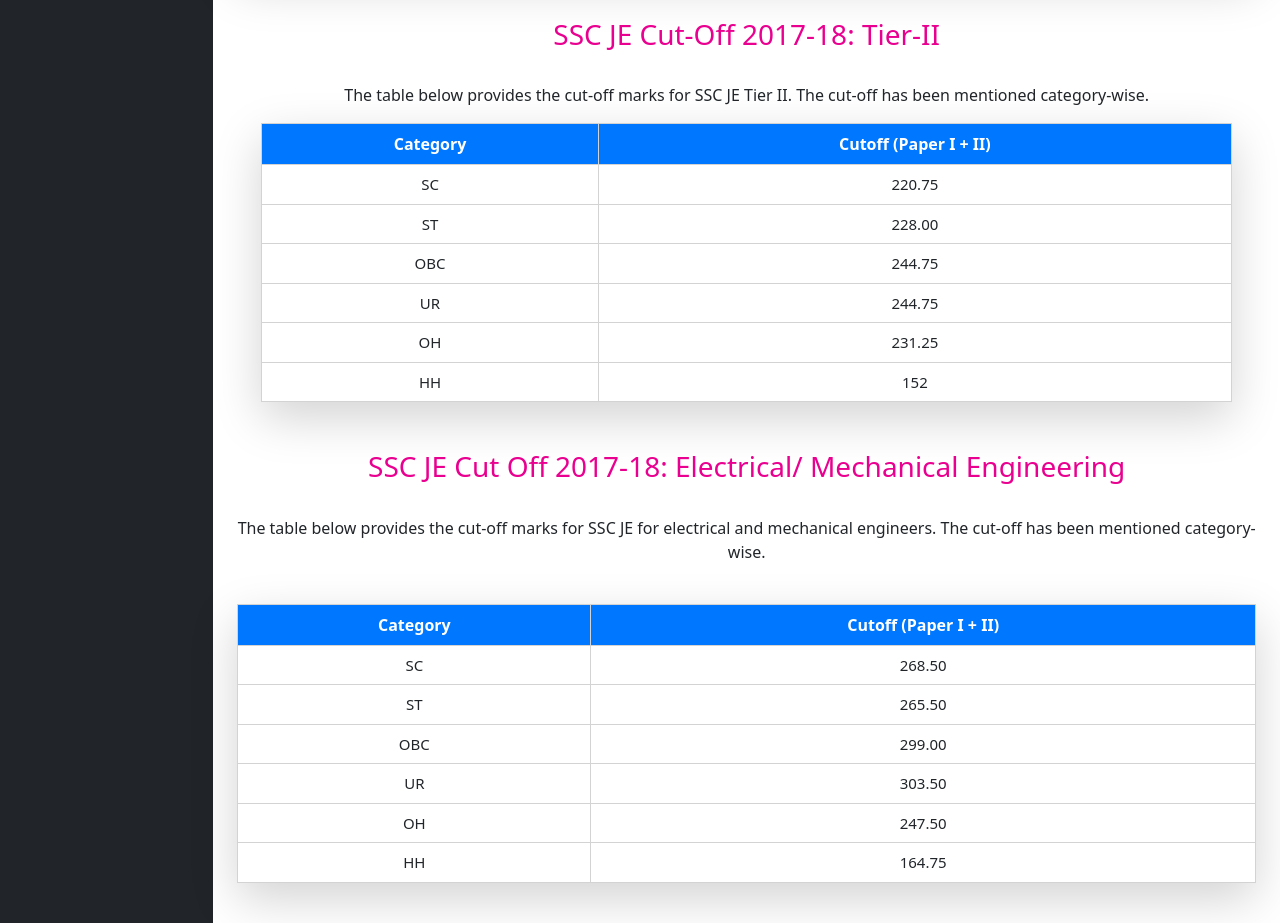
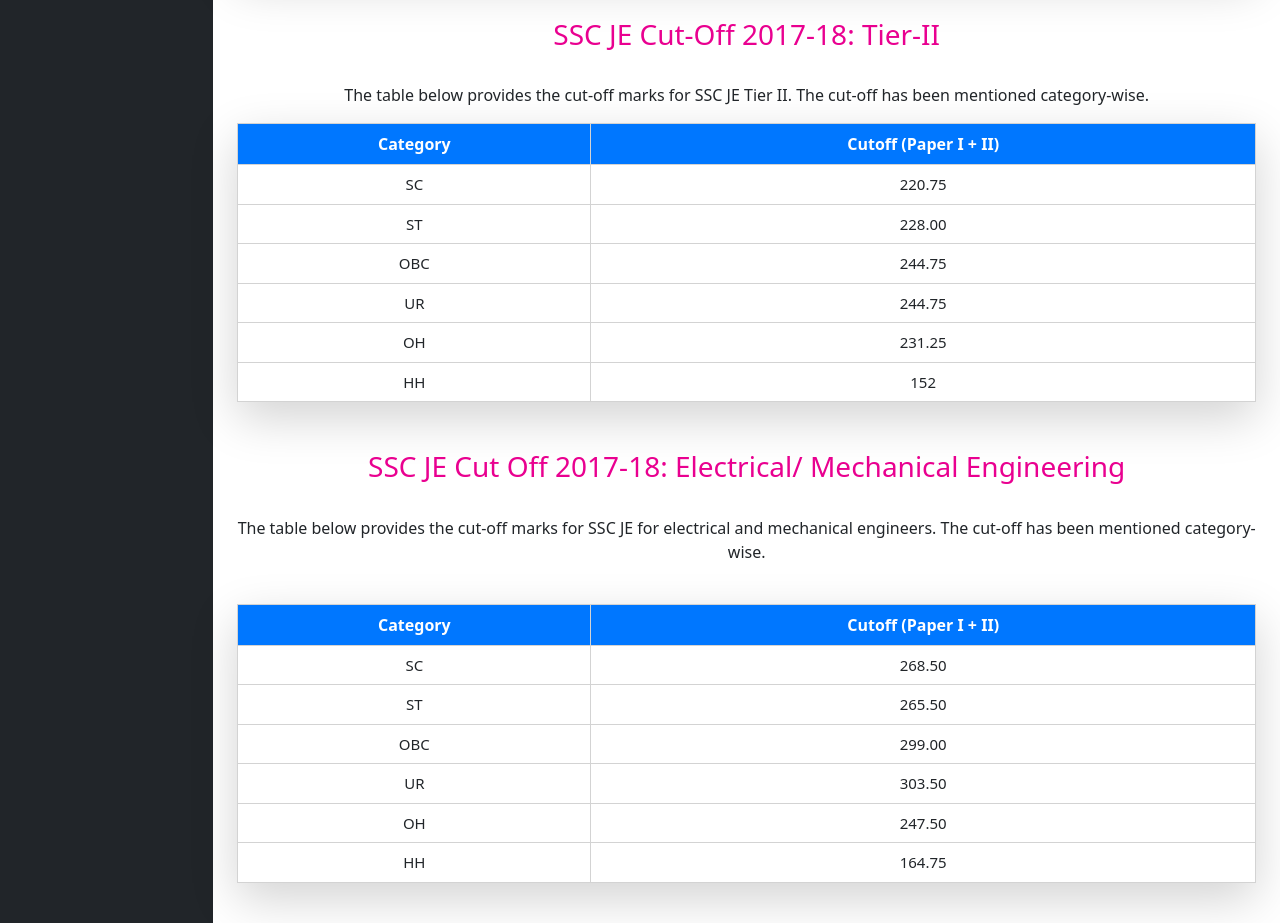
Before and after one commit to DAKSHSATVIK/ExcelMe1, a plain HTML site: page AAAAAAAAA/sscjecutoff.html in a window 1280 px wide. Shown: the part 2000-2923 px from the top of the page. Drawn offline with nearby package versions, Linux system fonts and the light colour scheme.

Commit message:
Update sscjecutoff.html

```diff
--- a/AAAAAAAAA/sscjecutoff.html
+++ b/AAAAAAAAA/sscjecutoff.html
@@ -227,7 +227,8 @@ tr:nth-child(even) {
                         </tr>
                         <tr>
                             <td style=" background-color: rgb(0, 119, 255); color:white" width="109">
-                                <strong>Category</strong></td>
+                                <strong>Category</strong>
+                            </td>
                             <td style=" background-color: rgb(0, 119, 255); color:white" width="270"><strong>Civil &amp;
                                     Structural Engineering</strong></td>
                             <td style=" background-color: rgb(0, 119, 255); color:white" width="259"><strong>Electrical/
@@ -427,7 +428,7 @@ tr:nth-child(even) {
                 <h3 class="ssccuth">SSC JE Cut-Off 2017-18: Tier-II</h3><br>
                 <p style="text-align: center;"> The table below provides the cut-off marks for SSC JE Tier II. The
                     cut-off has been mentioned category-wise.</p>
-                <div class="container col-md-12">
+
                 <table class="table shadow-lg p-3 mb-5 bg-body rounded">
                     <tbody>
                         <tr>
@@ -470,7 +471,7 @@ tr:nth-child(even) {
 
                     </tbody>
                 </table>
-                </div>
+
                 <h3 class="ssccuth">SSC JE Cut Off 2017-18: Electrical/ Mechanical Engineering</h3><br>
                 <p style="text-align: center;">The table below provides the cut-off marks for SSC JE for electrical and
                     mechanical engineers. The cut-off has been mentioned category-wise.</p><br>
@@ -525,7 +526,8 @@ tr:nth-child(even) {
                     <tbody>
                         <tr>
                             <td style=" background-color: rgb(0, 119, 255); color:white" width="109">
-                                <strong>Category</strong></td>
+                                <strong>Category</strong>
+                            </td>
                             <td style=" background-color: rgb(0, 119, 255); color:white" width="109"><strong>SSC JE Cut
                                     Off -Electrical/Mechanical Engineering</strong></td>
                             <td style=" background-color: rgb(0, 119, 255); color:white" width="109"><strong>SSC JE Cut
```
Lines whose indentation alone changed are shown as unchanged.
